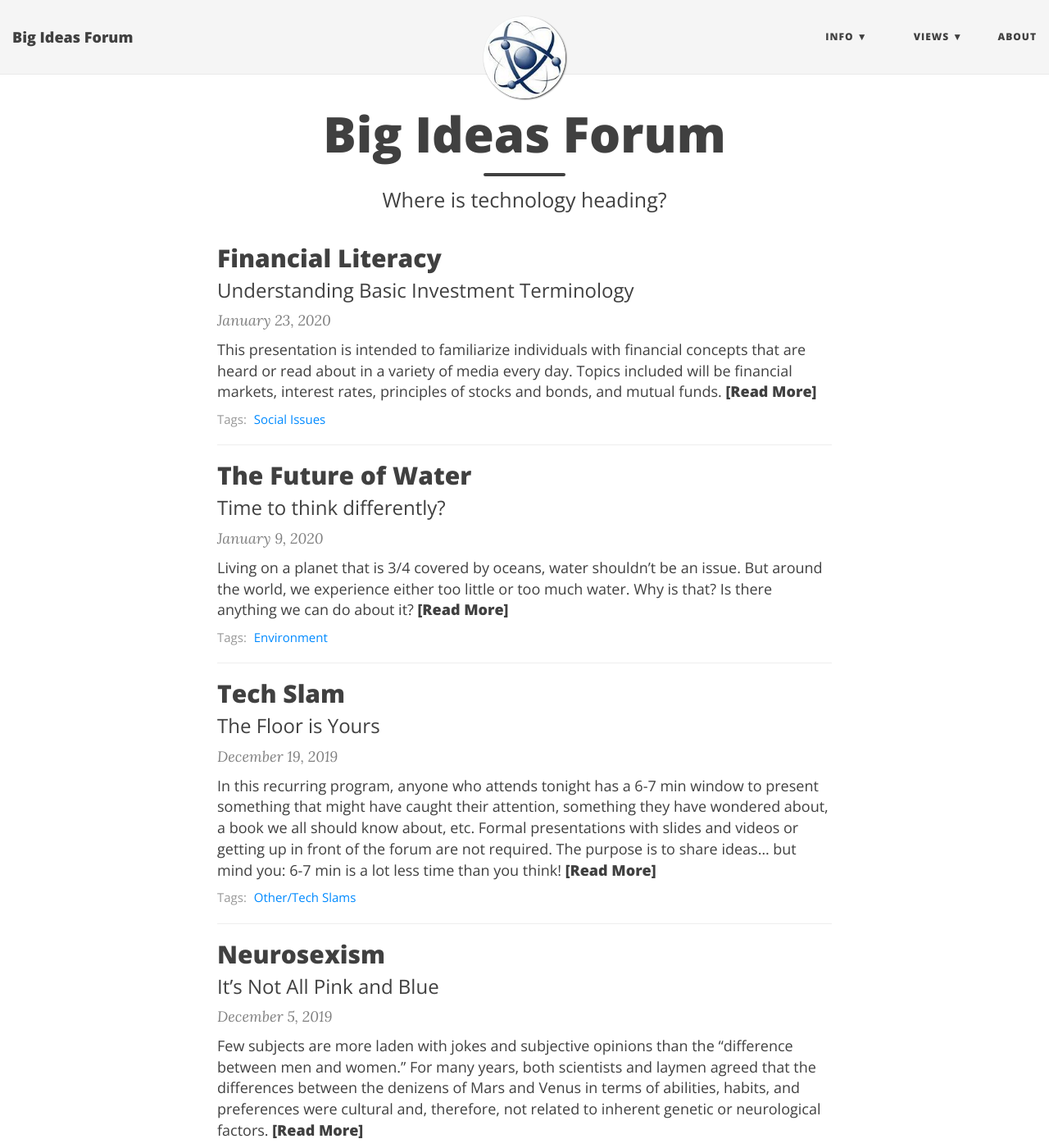
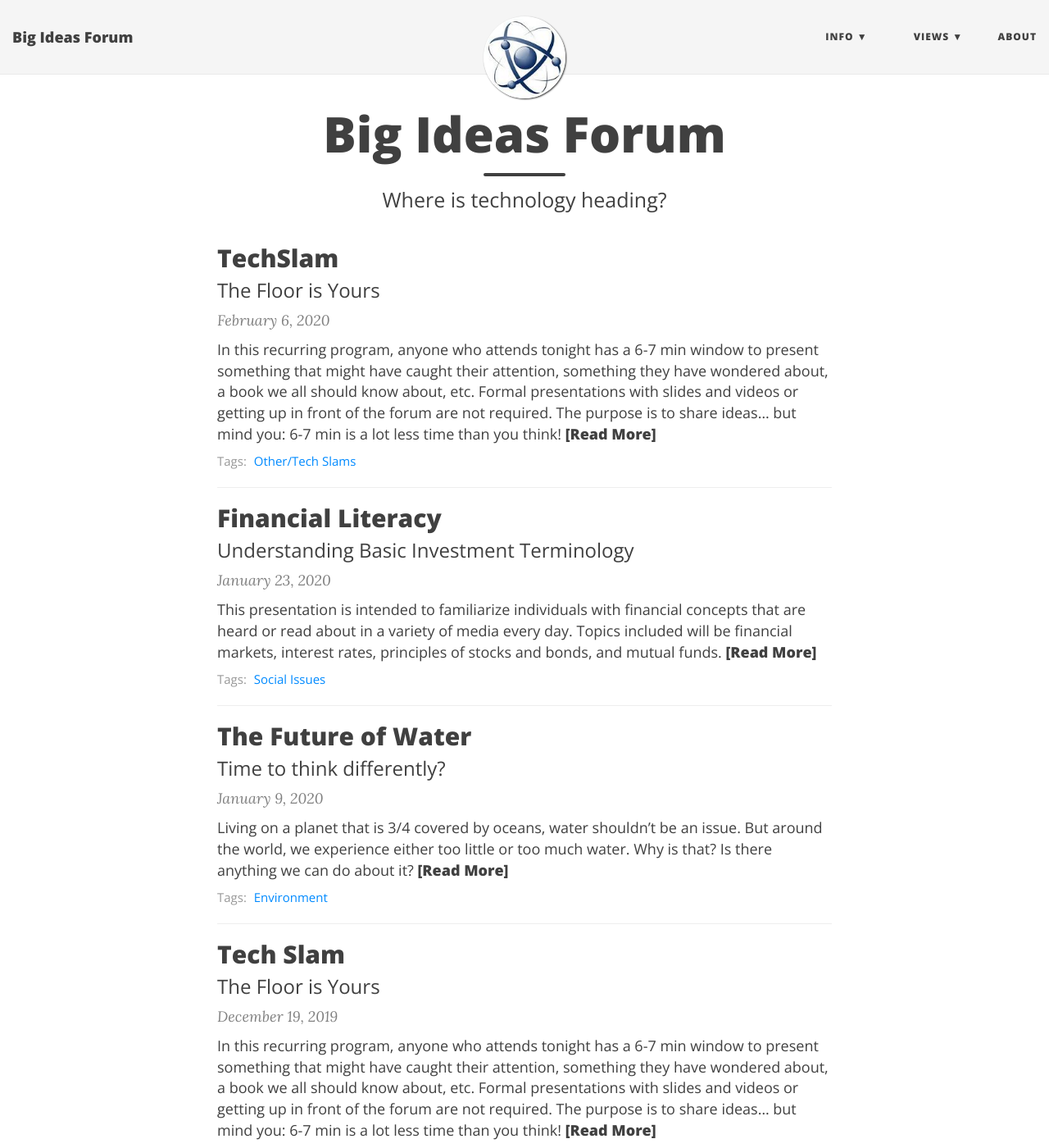
Before and after one commit to BigIdeasForum/bigideasforum.github.io, a Jekyll site: the page built from index.html, in a window 1280 px wide and 1400 px high. Shown: the whole window at 82% size. Built offline with Jekyll 4.4.1, drawn with Linux system fonts in a browser that asks for light colours; nearby versions of some CDN libraries; the list of posts is cut into pages by our own code; some of the changed text lies outside the part shown.

Commit message:
Flip to next event

```diff
--- a/_posts/2020/2020-01-23-fin-lit.md
+++ b/_posts/2020/2020-01-23-fin-lit.md
@@ -12,6 +12,11 @@ This presentation is intended to familiarize individuals with financial concepts
 
 Presenter: Bob
 
+### Follow-Up
+
+* [Presentation](/assets/present/2020/fin_lit.pdf) (PDF)
+
+
 ### Coming Up...
 
 * February 6: Tech Slam
--- /dev/null
+++ b/_posts/2020/2020-02-06-tech-slam11.md
@@ -0,0 +1,18 @@
+---
+layout: post
+title:  TechSlam
+subtitle: The Floor is Yours
+date:   2020-02-06 18:30:00
+categories: Group
+tags: [Other/Tech Slams]
+bigimg: /img/slam.jpg
+---
+In this recurring program, anyone who attends tonight has a 6-7 min window to present something that might have caught their attention, something they have wondered about, a book we all should know about, etc. Formal presentations with slides and videos or getting up in front of the forum are not required. The purpose is to share ideas... but mind you: 6-7 min is a lot less time than you think!
+
+It’s fun, it’s informal, it’s fast moving. Be there!
+
+### Coming Up...
+
+* February 20: Social Media
+* March 5: Why Biodiversity Matters
+* March 19: Do You Trust Your Computer
```
Also changed, not shown: 1 other file.
